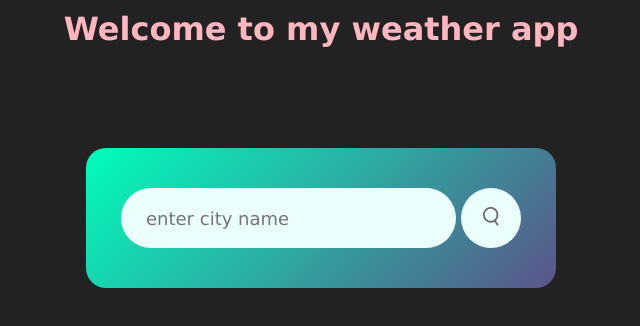
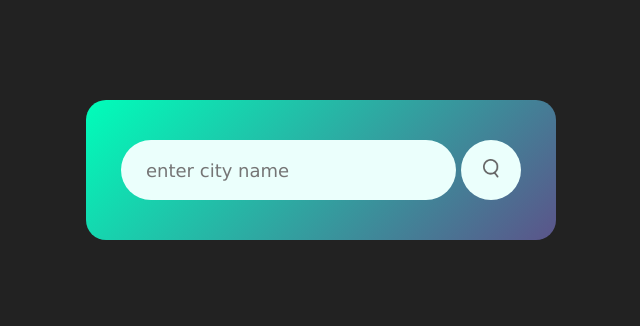
Before and after one commit to rahul95rajpoot/weather_app, a plain HTML site: page index.html in a window 1280 px wide. Shown: the whole page, without its empty margins (319-959 px from the left). Drawn offline with Linux system fonts and the light colour scheme.

Commit message:
Update index.html

```diff
--- a/index.html
+++ b/index.html
@@ -8,7 +8,6 @@
     <link rel="stylesheet" href="style.css">
 </head>
 <body>
-    <header class="head"><h1>Welcome to my weather app</h1></header>
     <div class="card">
         <div class="search">
             <input type="text" placeholder="enter city name" spellcheck="false">
```
